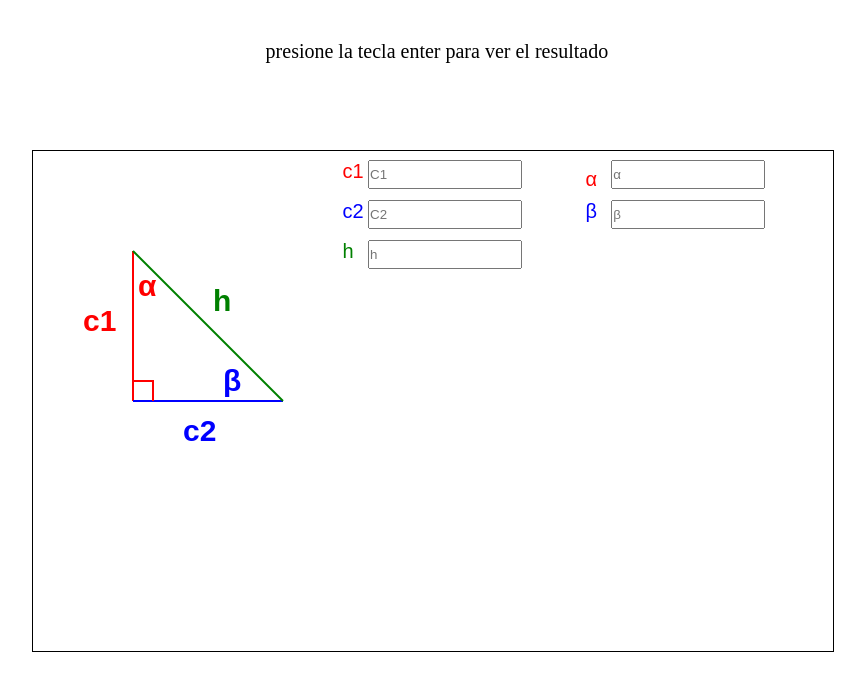
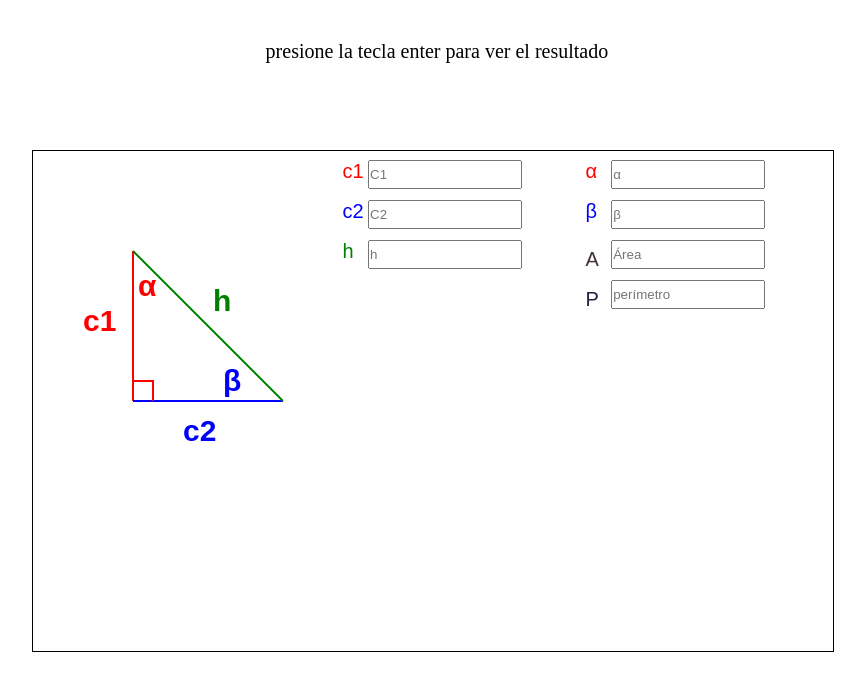
Before and after one commit to daviddbernal/canvas, a plain HTML site: page index.html in a window 1280 px wide. Shown: the whole page, without its empty margins (208-1073 px from the left). Drawn offline with Linux system fonts and the light colour scheme.

Commit message:
se agrego 2 inputs, de area y perimetro

```diff
--- a/css/index.css
+++ b/css/index.css
@@ -20,7 +20,9 @@ label {
 #c2,
 #h,
 #alfa,
-#beta {
+#beta,
+#area,
+#peri {
   position: fixed;
   left: 45%;
 }
@@ -38,18 +40,30 @@ label[for="h"] {
 }
 
 label[for="alfa"],
-label[for="beta"] {
+label[for="beta"],
+label[for="area"],
+label[for="peri"] {
   left: 62%;
 }
 
 label[for="alfa"] {
-  top: 21%;
+  top: 20%;
   color: #f00;
 }
 
 label[for="beta"] {
   top: 25%;
   color: #00f;
+}
+
+label[for="area"] {
+  top: 31%;
+  color: #433432;
+}
+
+label[for="peri"] {
+  top: 36%;
+  color: #232342;
 }
 
 label[for="h"] {
@@ -68,10 +82,22 @@ label[for="c2"] {
   left: 64%;
   top: 20%;
 }
+
 #beta {
   left: 64%;
   top: 25%;
 }
+
+#area {
+  left: 64%;
+  top: 30%;
+}
+
+#peri {
+  left: 64%;
+  top: 35%;
+}
+
 #warning {
   position: fixed;
   left: 37%;
--- a/index.html
+++ b/index.html
@@ -48,6 +48,22 @@
       id="beta"
       maxlength="0"
     />
+    <label for="area">A</label>
+    <input
+      type="text"
+      placeholder="Área"
+      style="width: 150px; height: 25px;"
+      id="area"
+      maxlength="0"
+    />
+    <label for="peri">P</label>
+    <input
+      type="text"
+      placeholder="perímetro"
+      style="width: 150px; height: 25px;"
+      id="peri"
+      maxlength="0"
+    />
     <p id="warning">presione la tecla enter para ver el resultado</p>
     <script type="text/javascript">
       window.addEventListener("load", () => {
--- a/js/index.js
+++ b/js/index.js
@@ -209,12 +209,24 @@ const init = () => {
           }
         }
       }
-      inputs[3].value = c1 / h;
-      inputs[3].value = Math.acos(inputs[3].value);
-      inputs[3].value = (inputs[3].value * 180) / Math.PI;
-      inputs[4].value = c2 / h;
-      inputs[4].value = Math.acos(inputs[4].value);
-      inputs[4].value = (inputs[4].value * 180) / Math.PI;
+      iterator.call(inputs, input => {
+        if (input.id === "alfa") {
+          input.value = c1 / h;
+          input.value = Math.acos(input.value);
+          input.value = (input.value * 180) / Math.PI;
+        }
+        if (input.id === "beta") {
+          input.value = c2 / h;
+          input.value = Math.acos(input.value);
+          input.value = (input.value * 180) / Math.PI;
+        }
+        if (input.id === "area") {
+          input.value = (c1 * c2) / 2;
+        }
+        if (input.id === "peri") {
+          input.value = parseFloat(c1) + parseFloat(c2) + parseFloat(h);
+        }
+      });
     }
   };
 };
```
